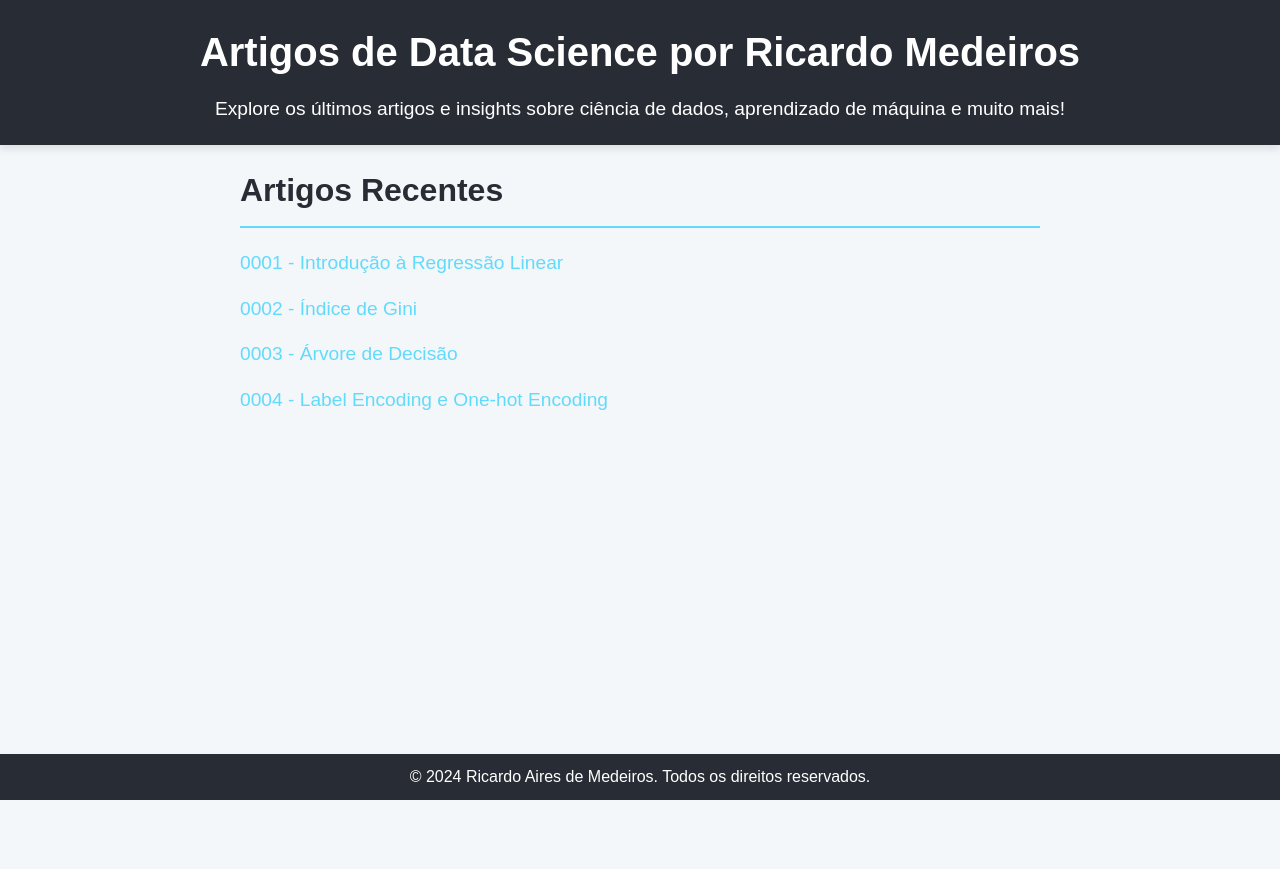
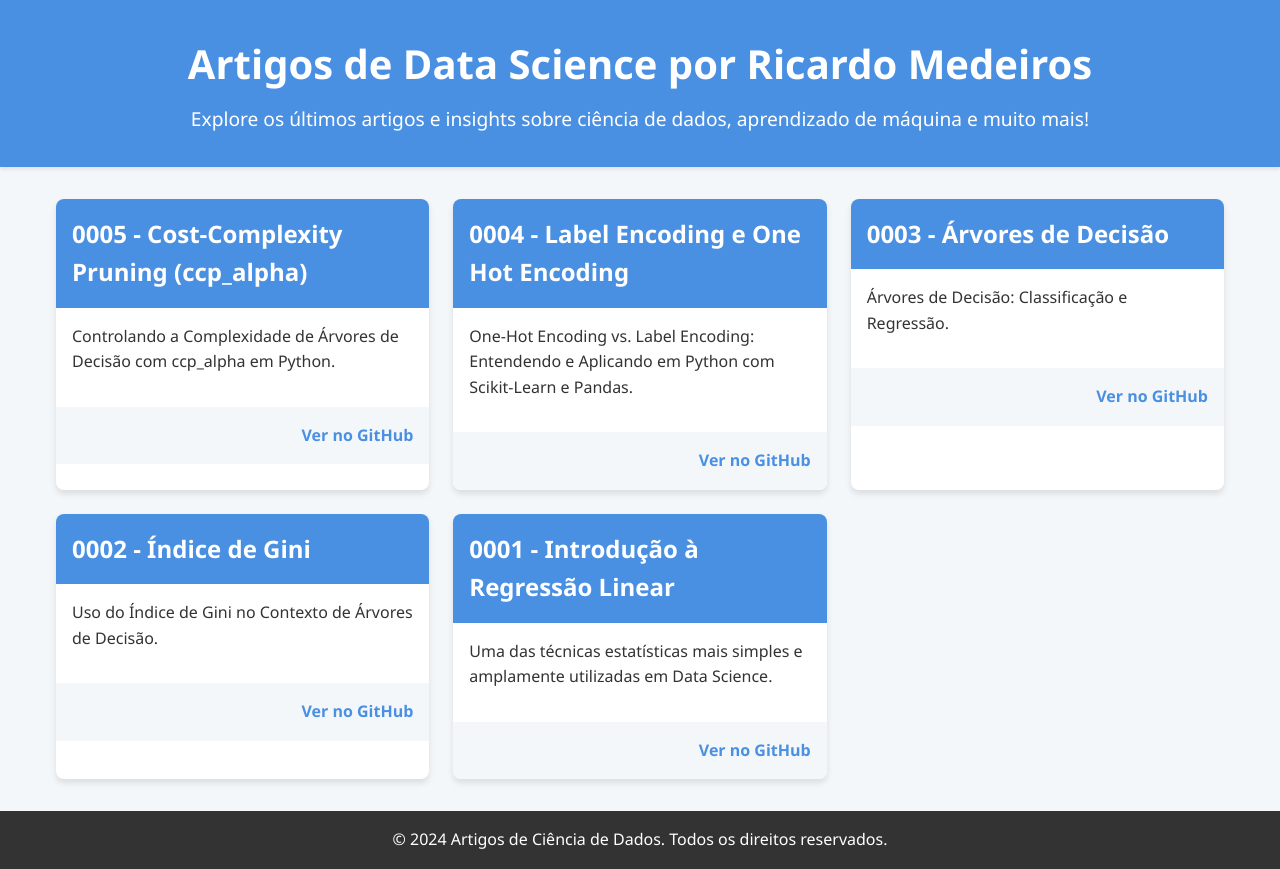
Before and after one commit to ricmed/artigos-sobre-ciencia-de-dados, a plain HTML site: page index.html in a window 1280 px wide. Before the commit the page ends 800 px from the top, so only its background shows below. Drawn offline with Linux system fonts and the light colour scheme.

Commit message:
Atualizando o index.html

```diff
--- a/index.html
+++ b/index.html
@@ -1,58 +1,204 @@
 <!DOCTYPE html>
 <html lang="pt-BR">
-  <head>
-    <meta charset="UTF-8" />
-    <meta name="viewport" content="width=device-width, initial-scale=1.0" />
-    <meta
-      name="description"
-      content="Artigos de Data Science por Ricardo Medeiros"
-    />
-    <title>Artigos de Data Science por Ricardo Medeiros</title>
-    <link rel="stylesheet" href="styles.css" />
-  </head>
-  <body>
+<head>
+    <meta charset="UTF-8">
+    <meta name="viewport" content="width=device-width, initial-scale=1.0">
+    <title>Artigos de Ciência de Dados</title>
+    <style>
+        /* Reset básico */
+        * {
+            margin: 0;
+            padding: 0;
+            box-sizing: border-box;
+        }
+
+        /* Fonte e cores */
+        body {
+            font-family: 'Segoe UI', Tahoma, Geneva, Verdana, sans-serif;
+            background-color: #f4f7fa;
+            color: #333;
+            line-height: 1.6;
+        }
+
+        /* Cabeçalho */
+        header {
+            background-color: #4a90e2;
+            color: #fff;
+            padding: 2rem 1rem;
+            text-align: center;
+            box-shadow: 0 2px 4px rgba(0,0,0,0.1);
+        }
+
+        header h1 {
+            margin-bottom: 0.5rem;
+            font-size: 2.5rem;
+        }
+
+        header p {
+            font-size: 1.2rem;
+        }
+
+        /* Seção de artigos */
+        .container {
+            max-width: 1200px;
+            margin: 2rem auto;
+            padding: 0 1rem;
+        }
+
+        .grid {
+            display: grid;
+            grid-template-columns: repeat(auto-fit, minmax(280px, 1fr));
+            gap: 1.5rem;
+        }
+
+        .card {
+            background-color: #fff;
+            border-radius: 8px;
+            box-shadow: 0 4px 6px rgba(0,0,0,0.1);
+            overflow: hidden;
+            transition: transform 0.2s, box-shadow 0.2s;
+        }
+
+        .card:hover {
+            transform: translateY(-5px);
+            box-shadow: 0 6px 12px rgba(0,0,0,0.15);
+        }
+
+        .card-header {
+            background-color: #4a90e2;
+            color: #fff;
+            padding: 1rem;
+        }
+
+        .card-header h2 {
+            font-size: 1.5rem;
+        }
+
+        .card-body {
+            padding: 1rem;
+        }
+
+        .card-body p {
+            margin-bottom: 1rem;
+        }
+
+        .card-footer {
+            padding: 1rem;
+            background-color: #f4f7fa;
+            text-align: right;
+        }
+
+        .card-footer a {
+            text-decoration: none;
+            color: #4a90e2;
+            font-weight: bold;
+            transition: color 0.2s;
+        }
+
+        .card-footer a:hover {
+            color: #2c6bad;
+        }
+
+        /* Rodapé */
+        footer {
+            background-color: #333;
+            color: #fff;
+            text-align: center;
+            padding: 1rem;
+            margin-top: 2rem;
+        }
+
+        /* Responsividade */
+        @media (max-width: 600px) {
+            header h1 {
+                font-size: 2rem;
+            }
+
+            .card-header h2 {
+                font-size: 1.2rem;
+            }
+        }
+    </style>
+</head>
+<body>
+
+    <!-- Cabeçalho -->
     <header>
-      <h1>Artigos de Data Science por Ricardo Medeiros</h1>
-      <p>
-        Explore os últimos artigos e insights sobre ciência de dados,
-        aprendizado de máquina e muito mais!
-      </p>
+        <h1>Artigos de Data Science por Ricardo Medeiros</h1>
+        <p>Explore os últimos artigos e insights sobre ciência de dados,
+        aprendizado de máquina e muito mais!</p>
     </header>
 
-    <main>
-      <section class="articles">
-        <h2>Artigos Recentes</h2>
-        <ul>
-          <li>
-            <a
-              href="https://github.com/ricmed/artigos-sobre-ciencia-de-dados/blob/main/0001-introducao_regressao_linear.md"
-              >0001 - Introdução à Regressão Linear</a
-            >
-          </li>
-          <li>
-            <a
-              href="https://github.com/ricmed/artigos-sobre-ciencia-de-dados/blob/main/0002-indice_de_gini.md"
-              >0002 - Índice de Gini</a
-            >
-          </li>
-          <li>
-            <a
-              href="https://github.com/ricmed/artigos-sobre-ciencia-de-dados/blob/main/0003-arvore_decisao.md"
-              >0003 - Árvore de Decisão</a
-            >
-          </li>
-          <li>
-            <a
-              href="https://github.com/ricmed/artigos-sobre-ciencia-de-dados/blob/main/0004-label_encodign_one_hot_encoding.md"
-              >0004 - Label Encoding e One-hot Encoding</a
-            >
-          </li>
-        </ul>
-      </section>
-    </main>
+    <!-- Seção de Artigos -->
+    <div class="container">
+        <div class="grid">
+            <!-- Cartões -->
+            <div class="card">
+                <div class="card-header">
+                    <h2>0005 - Cost-Complexity Pruning (ccp_alpha)</h2>
+                </div>
+                <div class="card-body">
+                    <p>Controlando a Complexidade de Árvores de Decisão com ccp_alpha em Python.</p>
+                </div>
+                <div class="card-footer">
+                    <a href="https://github.com/ricmed/artigos-sobre-ciencia-de-dados/blob/main/0005-cost_complexity_pruning.md" target="_blank">Ver no GitHub</a>
+                </div>
+            </div>
 
+            <div class="card">
+                <div class="card-header">
+                    <h2>0004 - Label Encoding e One Hot Encoding</h2>
+                </div>
+                <div class="card-body">
+                    <p>One-Hot Encoding vs. Label Encoding: Entendendo e Aplicando em Python com Scikit-Learn e Pandas.</p>
+                </div>
+                <div class="card-footer">
+                    <a href="https://github.com/ricmed/artigos-sobre-ciencia-de-dados/blob/main/0004-label_encodign_one_hot_encoding.md" target="_blank">Ver no GitHub</a>
+                </div>
+            </div>
+
+            <div class="card">
+                <div class="card-header">
+                    <h2>0003 - Árvores de Decisão</h2>
+                </div>
+                <div class="card-body">
+                    <p>Árvores de Decisão: Classificação e Regressão.</p>
+                </div>
+                <div class="card-footer">
+                    <a href="https://github.com/ricmed/artigos-sobre-ciencia-de-dados/blob/main/0003-arvore_decisao.md" target="_blank">Ver no GitHub</a>
+                </div>
+            </div>
+
+            <div class="card">
+                <div class="card-header">
+                    <h2>0002 - Índice de Gini</h2>
+                </div>
+                <div class="card-body">
+                    <p>Uso do Índice de Gini no Contexto de Árvores de Decisão.</p>
+                </div>
+                <div class="card-footer">
+                    <a href="https://github.com/ricmed/artigos-sobre-ciencia-de-dados/blob/main/0002-indice_de_gini.md" target="_blank">Ver no GitHub</a>
+                </div>
+            </div>
+
+            <div class="card">
+                <div class="card-header">
+                    <h2>0001 - Introdução à Regressão Linear</h2>
+                </div>
+                <div class="card-body">
+                    <p>Uma das técnicas estatísticas mais simples e amplamente utilizadas em Data Science.</p>
+                </div>
+                <div class="card-footer">
+                    <a href="https://github.com/ricmed/artigos-sobre-ciencia-de-dados/blob/main/0001-introducao_regressao_linear.md" target="_blank">Ver no GitHub</a>
+                </div>
+            </div>
+        </div>
+    </div>
+
+    <!-- Rodapé -->
     <footer>
-      <p>© 2024 Ricardo Aires de Medeiros. Todos os direitos reservados.</p>
+        <p>&copy; 2024 Artigos de Ciência de Dados. Todos os direitos reservados.</p>
     </footer>
-  </body>
+
+</body>
 </html>
```
